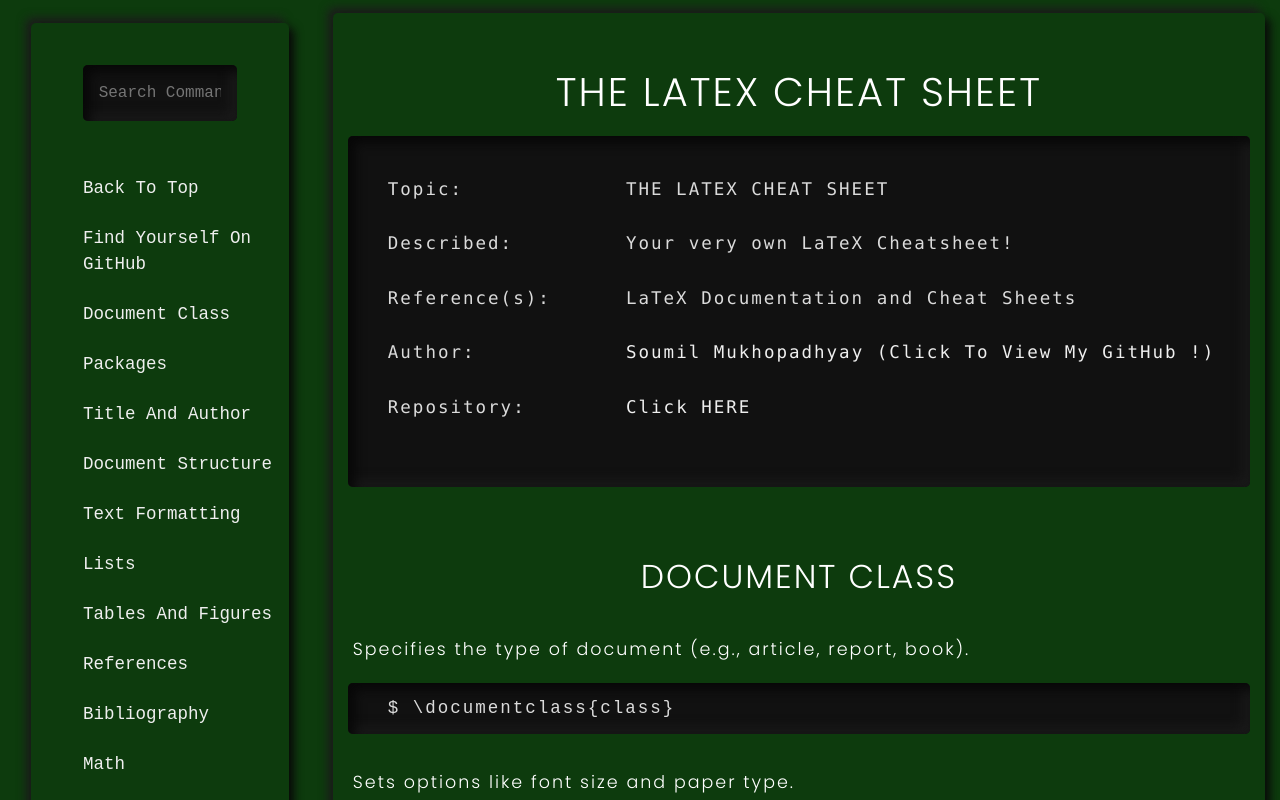
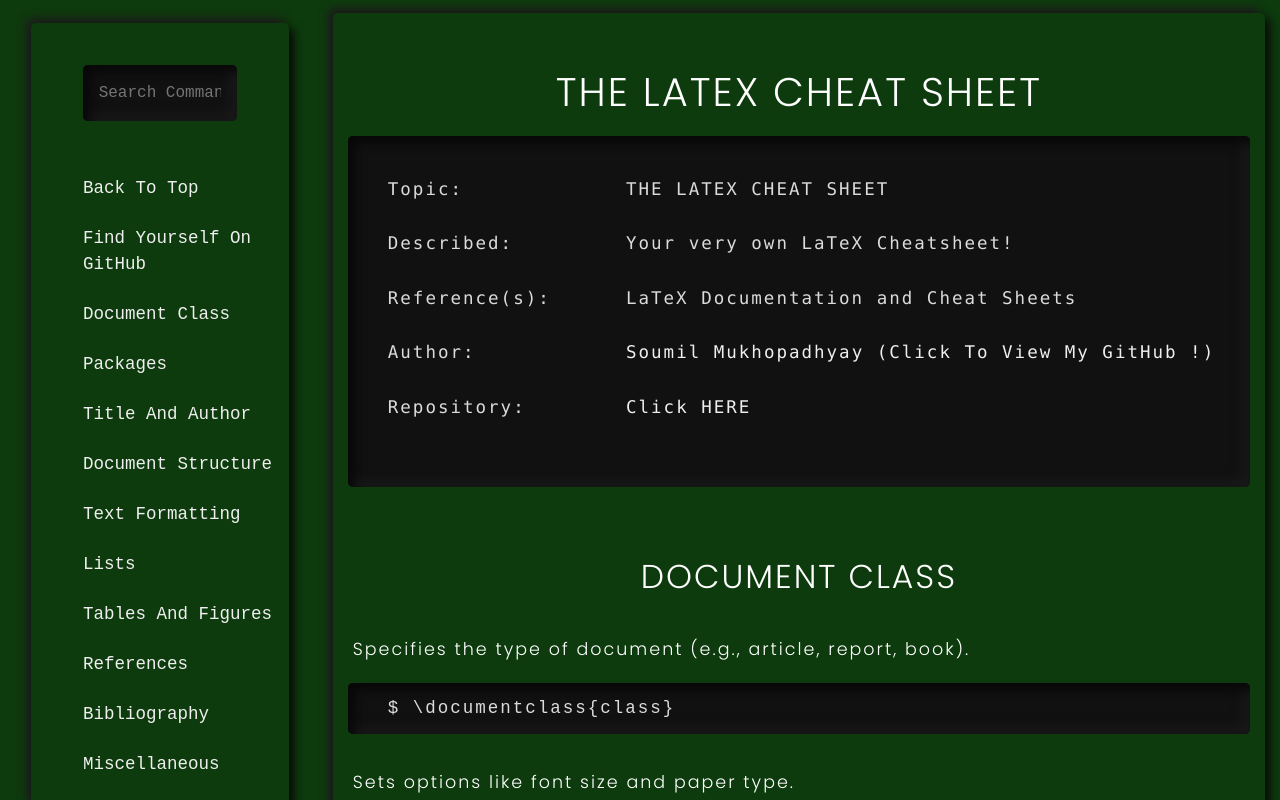
Before and after one commit to Soumilgit/LaTeX-CheatSheet, a plain HTML site: page index.html in a window 1280 px wide. Shown: the top 800 px of the page. Drawn offline with nearby package versions, Linux system fonts and the light colour scheme.

Commit message:
Update index.html

```diff
--- a/index.html
+++ b/index.html
@@ -47,8 +47,8 @@
           <li><a href="#tables-and-figures">Tables And Figures</a></li>
           <li><a href="#references">References</a></li>
           <li><a href="#bibliography">Bibliography</a></li>
-          <li><a href="#math">Math</a></li>
           <li><a href="#miscellaneous">Miscellaneous</a></li>
+
 
 
 
```
